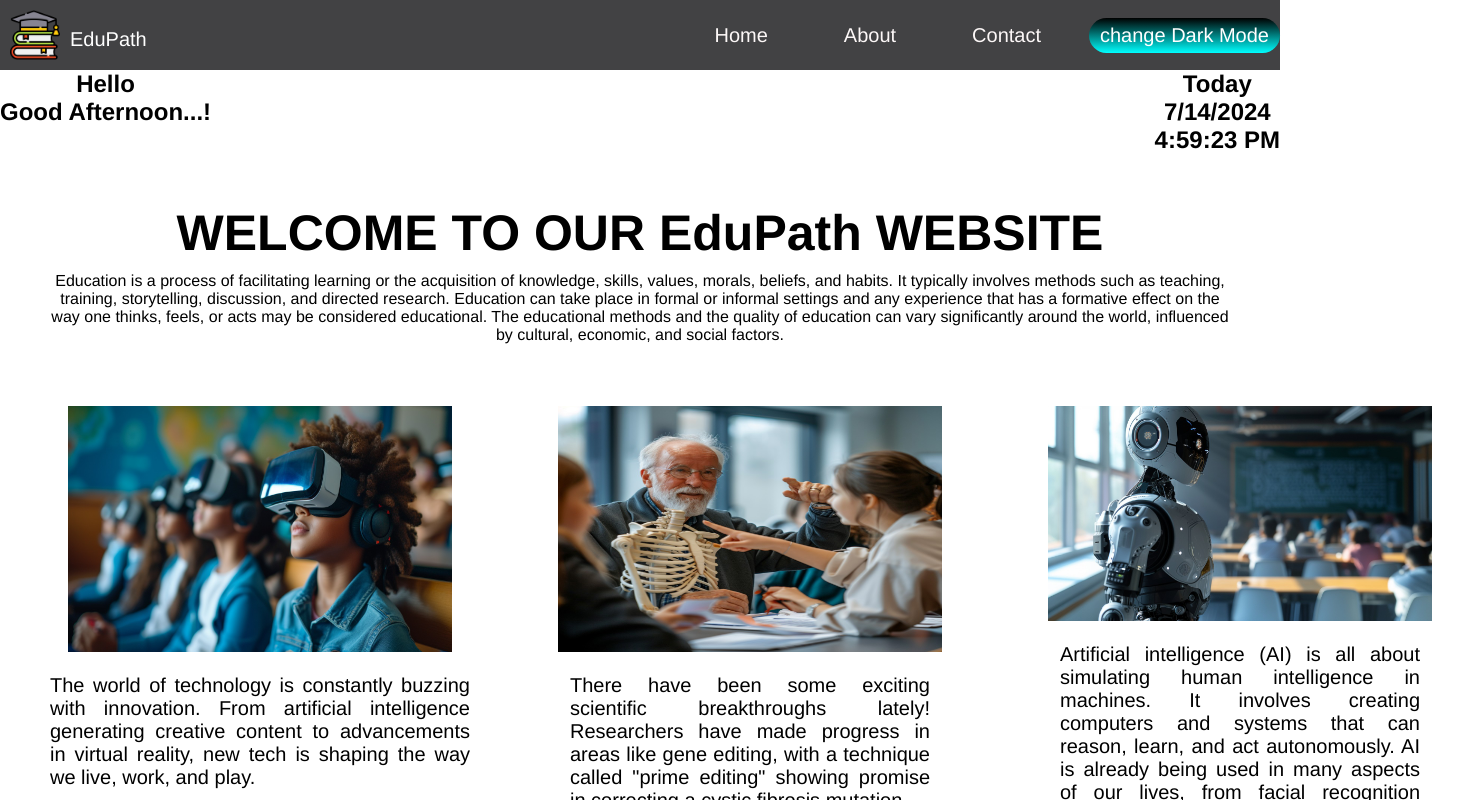
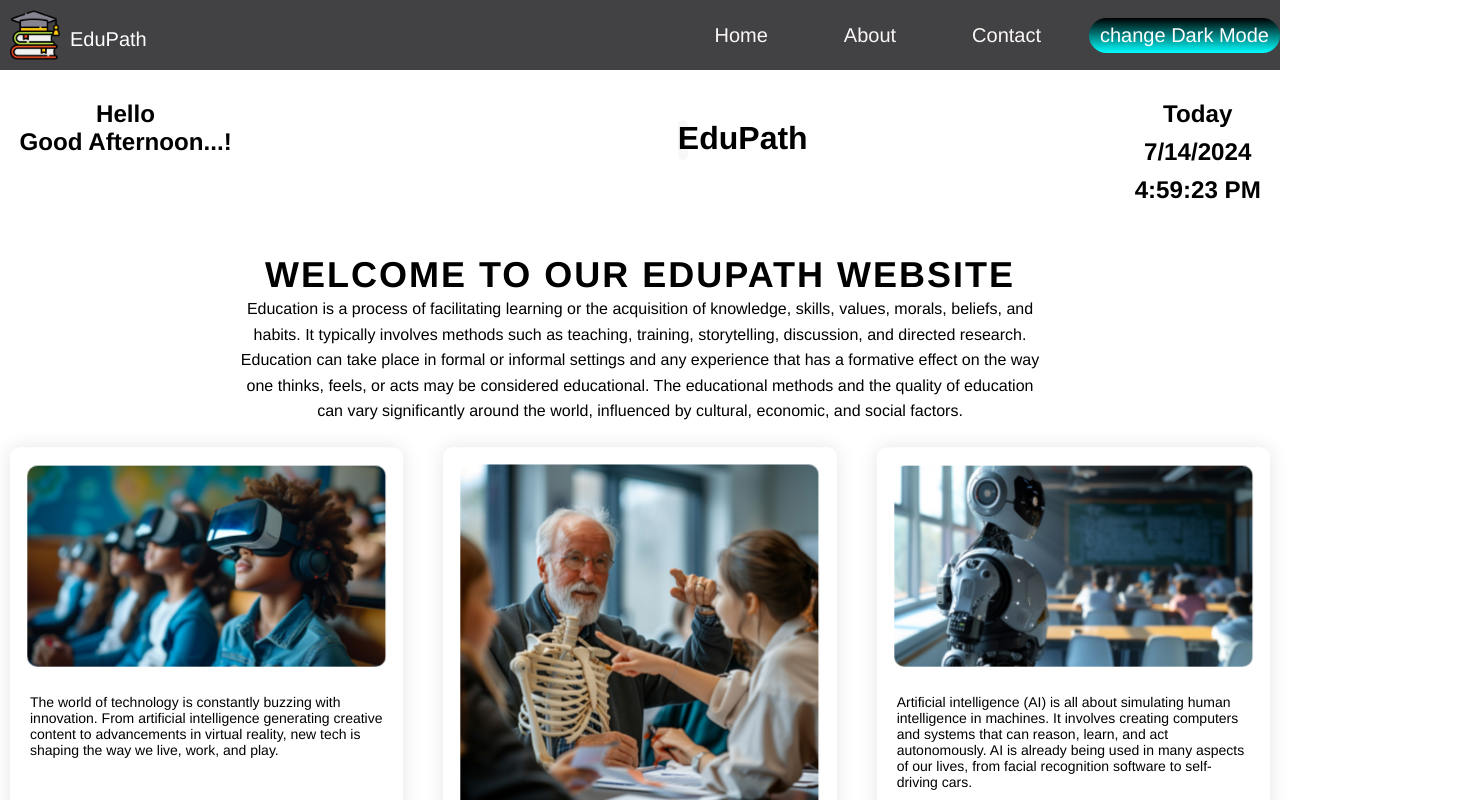
Before and after one commit to Peshala84/react-basic-frontend-project, a React (Vite) app in the folder react-app/: page / in a window 1280 px wide. Shown: the top 800 px of the page, 1480 px wide, since content can reach past the window. Built offline with nearby package versions, Linux system fonts and the light colour scheme.

Commit message:
style: Update Home page styling and add EduPath banner

```diff
--- a/react-app/src/Componenet/Page/About.css
+++ b/react-app/src/Componenet/Page/About.css
@@ -1,101 +1,150 @@
-*{
+  .about-part {
+    font-family: 'Arial', sans-serif;
+    color: #434547;
+    padding: 40px 20px;
+    max-width: 1200px;
+    margin: 0 auto;
+  }
+
+  .about-inner {
+    text-align: center;
+    margin-bottom: 40px;
+    animation: fadeIn 1s ease-in-out;
+  }
+
+  .about-inner h1 {
+    font-size: 36px;
+    color: #434547;
     margin: 0;
-    padding: 0;
-    box-sizing: border-box;
-}
-.about-part{
+    border-bottom: 2px solid #0a18e5;
+    display: inline-block;
+    padding-bottom: 10px;
+  }
 
+  .section {
+    margin-bottom: 60px;
+    padding: 20px;
+    background-color: #c9c2c2;
+    border-radius: 10px;
+    box-shadow: 0 4px 8px rgba(0, 0, 0, 0.1);
+    min-height: 400px;
+    animation: fadeInUp 1s ease-in-out;
+  }
+
+  .section h1 {
+    font-size: 28px;
+    color: var(--primary-color);
+    margin-bottom: 20px;
+    border-bottom: 2px solid #0a18e5;
+    display: inline-block;
+    padding-bottom: 10px;
+  }
+
+  .history-content, .team-content, .value-content {
     display: flex;
-    flex-direction: column;
+    align-items: center;
     gap: 20px;
+    flex-wrap: wrap;
+  }
 
+  .history-content img {
+    max-width: 200px;
+    border-radius: 8px;
+    border: 3px solid #1f5a85;
+    animation: zoomIn 1s ease-in-out;
+  }
 
-}
-.about-inner h1{
-    font-size: 50px;
+  .history-content p, .value-content p {
+    flex: 1;
+    font-size: 18px;
+    line-height: 1.6;
+  }
+
+  .team-content {
+    display: grid;
+    grid-template-columns: repeat(auto-fit, minmax(300px, 1fr));
+    gap: 20px;
+    justify-content: center;
+  }
+
+  .team-member {
     text-align: center;
-    background: linear-gradient(to right, #ff105f, #ffad06);
-    background-size: 200%;
-}
-.about-histroy h1{
+    background-color: #8d8989;
+    padding: 20px;
+    border-radius: 10px;
+    box-shadow: 0 4px 8px rgba(0, 0, 0, 0.1);
+    transition: transform 0.3s, box-shadow 0.3s;
+    animation: fadeIn 1s ease-in-out;
+  }
 
-    font-size: 50px;
-    margin-left: 40px;
-    margin-top: 40px;
+  .team-member:hover {
+    transform: translateY(-5px);
+    box-shadow: 0 8px 16px rgba(0, 0, 0, 0.2);
+    animation: bounce 4s ease-in-out;
+  }
 
-}
-.about-histroy-inner{
+  .team-member img {
+    max-width: 150px;
+    border-radius: 50%;
+    margin-bottom: 10px;
+    border: 5px solid #1f5a85;
+  }
 
-    display: flex;
-    flex-direction: row;
-    gap: 20px;
-    margin-top: 40px;
+  .team-member p {
+    margin: 5px 0;
+    font-size: 16px;
+    color:#434547;
+  }
 
-}
-.about-histroy-inner img{
-    width: 400px;
-    height: 300px;
-    margin-left: 20px;
-}
-.about-histroy-inner p{
-    flex: 1;
-    font-size: 40px;
-    text-align: justify;
-    margin-right: 40px;
-}
-.about-team{
-    display: grid;
-    grid-template-columns: 1fr 1fr 1fr;
-    grid-template-rows: 300px 300px;
+  .value-content {
+    text-align: center;
+  }
 
+  .value-content p {
+    font-size: 18px;
+    line-height: 1.6;
+    max-width: 800px;
+    margin: 0 auto;
+    color: #434547;
+  }
+  @keyframes fadeIn {
+    from {
+      opacity: 0;
+    }
+    to {
+      opacity: 1;
+    }
+  }
 
+  @keyframes fadeInUp {
+    from {
+      opacity: 0;
+      transform: translateY(20px);
+    }
+    to {
+      opacity: 1;
+      transform: translateY(0);
+    }
+  }
+  @keyframes bounce {
+    0%, 20%, 50%, 80%, 100% {
+      transform: translateY(0px);
+    }
+    40% {
+      transform: translateY(-10px);
+    }
+    60% {
+      transform: translateY(-5px);
+    }
 
-}
-.about-team img{
-    width: 300px;
-    height: 200px;
-    margin: 20px;
-}
-.about-team-inner{
-    display: flex;
-    flex-direction: column;
-
-
-}
-.about-team-inner img{
-
-    border-radius: 100%;
-    margin-left: 100px;
-}
-.team-inner{
-
-    font-size: 30px;
-    margin-left: 40px;
-    margin-top: 120px;
-}
-.about-team-inner p{
-    font-size: 20px;
-    text-align: center;
-
-}
-.value-inner{
-    display: flex;
-    flex-direction: column;
-    gap: 20px;
-
-
-}
-.value-inner h1{
-    font-size: 50px;
-    margin-left: 40px;
-    margin-top: 100px;
-}
-.value-inner p{
-
-    font-size: 30px;
-    margin-left: 40px;
-    margin-right: 40px;
-    text-align: justify;
-    margin-bottom: 100px;
-
-}
+  }
+  @keyframes zoomIn {
+    from {
+      opacity: 0;
+      transform: scale(0.8);
+    }
+    to {
+      opacity: 1;
+      transform: scale(1);
+    }
+  }
--- a/react-app/src/Componenet/Page/Home.css
+++ b/react-app/src/Componenet/Page/Home.css
@@ -1,53 +1,204 @@
-.home-title{
+body {
+    font-family: 'Arial', sans-serif;
+    margin: 0;
+    padding: 0;
+    animation: backgroundFade 10s infinite alternate;
+}
+
+h1, h2, p {
+    margin: 0;
+    padding: 0;
+}
+
+.container {
+    display: flex;
+    flex-direction: column;
+    align-items: center;
+    text-align: center;
+    padding: 20px;
+}
+
+.home-time {
+    display: flex;
+    justify-content: space-between;
+
+    padding: 20px;
     width: 100%;
+    animation: fadeIn 1s ease-in-out, slideInFromTop 1s ease-in-out;
 }
-.home-title h1{
+.box {
+    margin-top: 30px;
+    text-align: center;
+    border-radius: 20px;
+    width: 10px;
+    height: 10px;
+    background: #7b7878;
+    animation: anime 3s cubic-bezier(0.16, 1, 0.3, 1) 1s infinite alternate;
 
-     display: flex;
-     justify-content: center;
-     margin-top: 50px;
-     font-size: 50px;
+  }
+.home-time h2 {
+    margin: 10px 0;
+    animation: pulse 2s infinite;
 }
-.home-title p{
-
-    text-align: center;
-    margin: 10px 50px;
-}
-.home-content{
-
-    display: flex;
-    flex-direction: row;
-    justify-content: space-between;
-    margin: 10px;
-    align-items: center;
 
 
-}
-.home-content-left{
-    display: flex;
-    flex-direction: column;
-    margin-left: 10px;
-    margin-top: 30px;
-
-    height: 425px;
-}
-.home-content-left img{
-
-    width: 400px ;
-    height: 250px;
-    padding: 2px 8px;
-    margin: 20px 40px;
-    align-items: center;
+.home-title {
+    text-align: center;
+    margin: 20px 0;
 
 }
-.home-content-left P{
 
-    font-size: 20px;
-    text-align:justify;
-    margin: 0 30px;
+.home-title h1 {
+    font-size: 36px;
+    text-transform: uppercase;
+    letter-spacing: 2px;
 }
-.home-time{
+
+.home-title p {
+    font-size: 16px;
+    max-width: 800px;
+    line-height: 1.6;
+    margin: 0 auto;
+}
+
+
+.home-content {
     display: flex;
-    flex-direction: row;
-    justify-content: space-between;
+    flex-wrap: wrap;
+    justify-content: center;
+    margin: 20px 0;
+    gap: 20px;
 }
+
+.home-content-left {
+    flex: 1 1 300px;
+    margin: 10px;
+    padding: 20px;
+
+    border-radius: 10px;
+    box-shadow: 0 0 20px rgba(0, 0, 0, 0.1);
+    animation: fadeInUp 1s ease-in-out, hoverEffect 1s infinite alternate;
+    transition: transform 0.3s, box-shadow 0.3s;
+}
+
+.home-content-left img {
+    max-width: 100%;
+    border-radius: 10px;
+    margin-bottom: 15px;
+    animation: imgZoom 3s infinite alternate;
+}
+
+.home-content-left p {
+    font-size: 14px;
+    margin: 10px 0 0;
+}
+
+.home-content-left:hover {
+    transform: scale(1.05);
+    box-shadow: 0 0 30px rgba(0, 0, 0, 0.2);
+}
+
+/* Animations */
+@keyframes fadeIn {
+    from {
+        opacity: 0;
+    }
+    to {
+        opacity: 1;
+    }
+}
+
+@keyframes fadeInUp {
+    from {
+        opacity: 0;
+        transform: translateY(20px);
+    }
+    to {
+        opacity: 1;
+        transform: translateY(0);
+    }
+}
+
+
+@keyframes slideInFromTop {
+    from {
+        transform: translateY(-50px);
+    }
+    to {
+        transform: translateY(0);
+    }
+}
+
+@keyframes pulse {
+    0% {
+        transform: scale(1);
+    }
+    50% {
+        transform: scale(1.05);
+    }
+    100% {
+        transform: scale(1);
+    }
+}
+
+@keyframes bounce {
+    0%, 20%, 50%, 80%, 100% {
+        transform: translateY(0);
+    }
+    40% {
+        transform: translateY(-10px);
+    }
+    60% {
+        transform: translateY(-5px);
+    }
+}
+
+@keyframes hoverEffect {
+    from {
+        transform: translateY(0);
+    }
+    to {
+        transform: translateY(-10px);
+    }
+}
+
+@keyframes imgZoom {
+    from {
+        transform: scale(1);
+    }
+    to {
+        transform: scale(1.1);
+    }
+}
+
+@media (max-width: 768px) {
+    .home-content-left {
+        flex: 1 1 100%;
+    }
+}
+@keyframes anime {
+    0% {
+      width: 10px;
+      height: 10px;
+      background: #f0f0f0;
+
+    }
+    25% {
+      width: 10px;
+      height: 10px;
+      background: #f8f8f8;
+
+    }
+    50% {
+      width: 10px;
+      height: 40px;
+      background: #f8f8f8;
+
+    }
+    100% {
+      width: 800px;
+      height: 40px;
+      background: #5a4545;
+
+    }
+}
--- a/react-app/src/Componenet/Page/Home.jsx
+++ b/react-app/src/Componenet/Page/Home.jsx
@@ -33,6 +33,9 @@ export const Home = () => {
       <div className='home-time'>
 
         <h2 style={{ textAlign: 'center', }}> Hello <br /> {getGreetingMessage()}</h2>
+        <div className='box'>
+          <h1>EduPath</h1>
+        </div>
       <div style={{ textAlign: 'center', }}>
       <h2>Today</h2>
       <h2>{dateTime.toLocaleDateString()}</h2>
```
Also changed, not shown: react-app/src/Componenet/Page/About.jsx (+41 -52 lines), react-app/src/assets/backgroundimage.jpg (added), 1 other file (tests, documents, lock files or other folders).
